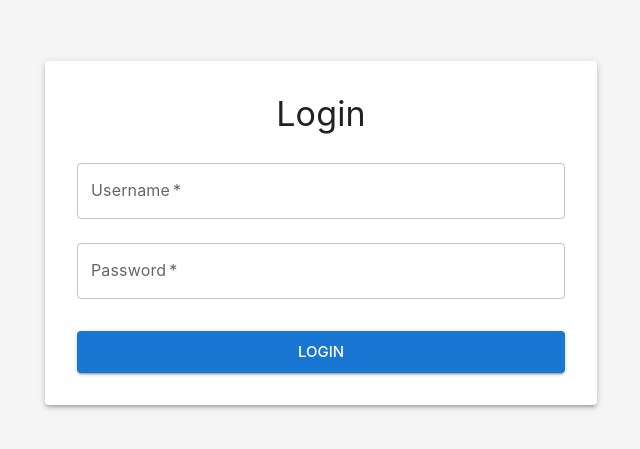
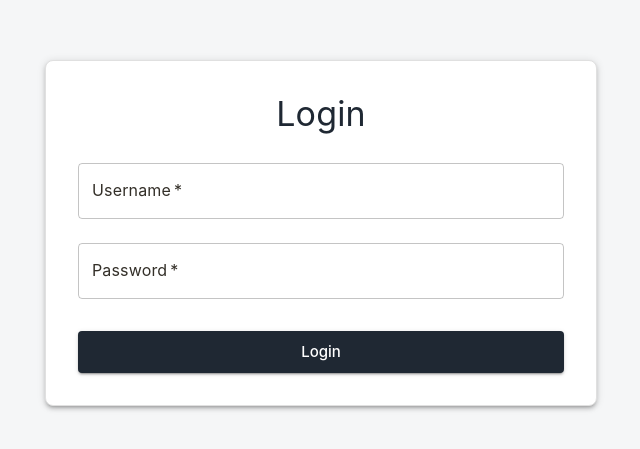
Before and after one commit to niklasforstberg/AzureUploadUI, a React (Vite) app: page /login in a window 1280 px wide. Shown: the part 167-616 px from the top of the page, without its empty margins (319-959 px from the left). Built offline with nearby package versions, Linux system fonts and the light colour scheme.

Commit message:
made changes to the theme and filelist

```diff
--- a/src/App.jsx
+++ b/src/App.jsx
@@ -16,26 +16,15 @@ function App() {
     <ThemeProvider theme={theme}>
       <CssBaseline />
       <Routes>
-        {/* Public routes */}
-        <Route path="/login" element={<LoginForm />} />
-
-        {/* Protected routes */}
         <Route element={<ProtectedRoute />}>
           <Route element={<Layout />}>
-            <Route path="/" element={<Navigate to="/dashboard" replace />} />
-            <Route path="/dashboard" element={<Dashboard />} />
+            <Route path="/" element={<Navigate to="/files" replace />} />
             <Route path="/files" element={<FilesPage />} />
             <Route path="/profile" element={<ProfilePage />} />
-
-            {/* Admin routes */}
-            <Route element={<AdminRoute />}>
-              <Route path="/admin/*" element={<AdminPage />} />
-            </Route>
+            <Route path="/admin" element={<AdminPage />} />
           </Route>
         </Route>
-
-        {/* Catch all */}
-        <Route path="*" element={<Navigate to="/" replace />} />
+        <Route path="/login" element={<LoginForm />} />
       </Routes>
     </ThemeProvider>
   )
--- a/src/components/files/FileUploader.jsx
+++ b/src/components/files/FileUploader.jsx
@@ -23,34 +23,41 @@ import { fileService } from '../../services/fileService'
 
 export function FileUploader({ open, onClose }) {
   const [uploadedFile, setUploadedFile] = useState(null)
+  const [selectedFile, setSelectedFile] = useState(null)
   const queryClient = useQueryClient()
+
+  const onDrop = useCallback((acceptedFiles) => {
+    if (acceptedFiles?.length > 0) {
+      setSelectedFile(acceptedFiles[0])
+    }
+  }, [])
+
+  const { getRootProps, getInputProps, isDragActive } = useDropzone({
+    onDrop,
+    multiple: false
+  })
 
   const uploadMutation = useMutation({
     mutationFn: fileService.uploadFile,
     onSuccess: (data) => {
       setUploadedFile(data)
+      setSelectedFile(null)
       queryClient.invalidateQueries(['my-files'])
     }
   })
 
-  const onDrop = useCallback((acceptedFiles) => {
-    if (acceptedFiles?.length > 0) {
-      const file = acceptedFiles[0]
+  const handleUpload = () => {
+    if (selectedFile) {
       const formData = new FormData()
-      formData.append('file', file)
+      formData.append('file', selectedFile)
       uploadMutation.mutate(formData)
     }
-  }, [uploadMutation])
-
-  const { getRootProps, getInputProps, isDragActive } = useDropzone({
-    onDrop,
-    maxFiles: 1,
-    multiple: false
-  })
+  }
 
   const handleClose = () => {
     uploadMutation.reset()
     setUploadedFile(null)
+    setSelectedFile(null)
     onClose()
   }
 
@@ -155,14 +162,13 @@ export function FileUploader({ open, onClose }) {
               <FileUploadIcon sx={{ fontSize: 48, color: 'action.active', mb: 1 }} />
 
               <Typography variant="h6" gutterBottom>
-                {isDragActive ?
-                  'Drop the file here' :
-                  'Drag & drop a file here'
-                }
+                {isDragActive ? 'Drop the file here' :
+                  selectedFile ? `Selected: ${selectedFile.name}` :
+                  'Drag & drop a file here'}
               </Typography>
 
               <Typography variant="body2" color="text.secondary">
-                or click to select a file
+                {!selectedFile && 'or click to select a file'}
               </Typography>
 
               {uploadMutation.isPending && (
@@ -174,6 +180,21 @@ export function FileUploader({ open, onClose }) {
                 </Box>
               )}
             </Paper>
+
+            {selectedFile && !uploadMutation.isPending && (
+              <Box sx={{ mt: 2, display: 'flex', justifyContent: 'flex-end', gap: 1 }}>
+                <Button onClick={() => setSelectedFile(null)}>
+                  Clear
+                </Button>
+                <Button
+                  variant="contained"
+                  onClick={handleUpload}
+                  startIcon={<FileUploadIcon />}
+                >
+                  Upload
+                </Button>
+              </Box>
+            )}
           </Box>
         )}
       </DialogContent>
--- a/src/components/files/FilesList.jsx
+++ b/src/components/files/FilesList.jsx
@@ -1,3 +1,4 @@
+import React from 'react'
 import { useState } from 'react'
 import {
   Typography,
@@ -18,7 +19,8 @@ import {
   DialogContent,
   DialogActions,
   Button,
-  Alert
+  Alert,
+  Link
 } from '@mui/material'
 import {
   Delete,
@@ -77,9 +79,9 @@ export function FilesList({ files }) {
             </TableRow>
           </TableHead>
           <TableBody>
-            {files.map((file) => [
+            {files.map((file) => (
+              <React.Fragment key={file.id}>
                 <TableRow
-                key={`${file.id}-main`}
                   sx={{
                     '&:hover': { bgcolor: 'action.hover' },
                     cursor: 'pointer'
@@ -116,8 +118,22 @@ export function FilesList({ files }) {
                       fontSize: '0.8rem',
                       pr: 0
                     }}
+                    onClick={(e) => e.stopPropagation()}
+                  >
+                    <Link
+                      href={file.azureUri}
+                      target="_blank"
+                      rel="noopener noreferrer"
+                      sx={{
+                        color: 'inherit',
+                        textDecoration: 'none',
+                        '&:hover': {
+                          textDecoration: 'underline'
+                        }
+                      }}
                     >
                       {file.azureUri}
+                    </Link>
                   </TableCell>
                   <TableCell
                     align="right"
@@ -141,8 +157,9 @@ export function FilesList({ files }) {
                       <Delete fontSize="small" />
                     </IconButton>
                   </TableCell>
-              </TableRow>,
-              <TableRow key={`${file.id}-collapse`}>
+                </TableRow>
+
+                <TableRow>
                   <TableCell style={{ paddingBottom: 0, paddingTop: 0 }} colSpan={6}>
                     <Collapse in={expandedId === file.id} timeout="auto" unmountOnExit>
                       <Box sx={{ py: 2, px: 3 }}>
@@ -159,7 +176,8 @@ export function FilesList({ files }) {
                     </Collapse>
                   </TableCell>
                 </TableRow>
-            ])}
+              </React.Fragment>
+            ))}
           </TableBody>
         </Table>
       </TableContainer>
--- a/src/components/layout/Layout.jsx
+++ b/src/components/layout/Layout.jsx
@@ -55,7 +55,6 @@ export const Layout = () => {
   };
 
   const menuItems = [
-    { text: 'Dashboard', icon: <Dashboard />, path: '/dashboard' },
     { text: 'Files', icon: <CloudUpload />, path: '/files' },
     { text: 'Profile', icon: <Person />, path: '/profile' },
   ];
--- a/src/context/AuthContext.jsx
+++ b/src/context/AuthContext.jsx
@@ -1,26 +1,23 @@
 import { createContext, useContext, useState, useCallback } from 'react'
 import { useNavigate } from 'react-router-dom'
-import { useQueryClient } from '@tanstack/react-query'
 
 const AuthContext = createContext(null)
 
 export function AuthProvider({ children }) {
   const [user, setUser] = useState(null)
   const navigate = useNavigate()
-  const queryClient = useQueryClient()
 
   const login = useCallback(async (userData) => {
     setUser(userData)
     localStorage.setItem('token', userData.token)
-    navigate('/dashboard')
+    navigate('/files')
   }, [navigate])
 
   const logout = useCallback(() => {
     setUser(null)
     localStorage.removeItem('token')
-    queryClient.clear()
     navigate('/login')
-  }, [navigate, queryClient])
+  }, [navigate])
 
   const value = {
     user,
--- a/src/theme.js
+++ b/src/theme.js
@@ -3,18 +3,30 @@ import { createTheme } from '@mui/material/styles'
 export const theme = createTheme({
   palette: {
     primary: {
-      main: '#1976d2', // You can change this to any color
-      light: '#42a5f5',
-      dark: '#1565c0',
+      main: '#1F2833',
+      light: '#2f3b4d',
+      dark: '#161d26',
     },
     secondary: {
-      main: '#9c27b0',
-      light: '#ba68c8',
-      dark: '#7b1fa2',
+      main: '#A18654',
+      light: '#b29b6d',
+      dark: '#816b43',
     },
     background: {
-      default: '#f5f5f5',
-      paper: '#ffffff',
+      default: '#F5F6F7',
+      paper: '#FFFFFF',
+    },
+    text: {
+      primary: '#1F2833',
+      secondary: '#61594B',
+    },
+    grey: {
+      main: '#41454C',
+    },
+    neutral: {
+      dark: '#7487A1',
+      main: '#41454C',
+      light: '#61594B',
     },
   },
   typography: {
@@ -27,15 +39,79 @@ export const theme = createTheme({
       'Arial',
       'sans-serif',
     ].join(','),
+    h1: {
+      color: '#332F28',
+      fontWeight: 600,
+    },
+    h2: {
+      color: '#332F28',
+      fontWeight: 600,
+    },
+    h3: {
+      color: '#332F28',
+      fontWeight: 500,
+    },
+    body1: {
+      color: '#332F28',
+    },
+    body2: {
+      color: '#61594B',
+    },
   },
   components: {
     MuiAppBar: {
       styleOverrides: {
         root: {
-          backgroundColor: '#1976d2', // AppBar color
+          backgroundColor: '#7487A1',
+          borderRadius: '0',
         },
       },
     },
-    // You can customize other components here
+    MuiButton: {
+      styleOverrides: {
+        root: {
+          borderRadius: 4,
+          textTransform: 'none',
+          fontWeight: 500,
+        },
+        containedPrimary: {
+          '&:hover': {
+            backgroundColor: '#5d6d81',
+          },
+        },
+      },
+    },
+    MuiPaper: {
+      styleOverrides: {
+        root: {
+          borderRadius: 8,
+          border: '1px solid #E0E0E0',
+        },
+        elevation1: {
+          boxShadow: '0 1px 3px rgba(0,0,0,0.12), 0 1px 2px rgba(0,0,0,0.24)',
+        },
+      },
+    },
+    MuiTableCell: {
+      styleOverrides: {
+        head: {
+          backgroundColor: '#F5F6F7',
+          color: '#41454C',
+          fontWeight: 600,
+        },
+      },
+    },
+    MuiDrawer: {
+      styleOverrides: {
+        paper: {
+          backgroundColor: '#7487A1',
+          color: '#FFFFFF',
+          borderTopRightRadius: 0,
+          borderTopLeftRadius: 0,
+          top: '64px',
+          height: 'calc(100% - 64px)',
+        },
+      },
+    },
   },
 })
```
Lines whose indentation alone changed are shown as unchanged.
